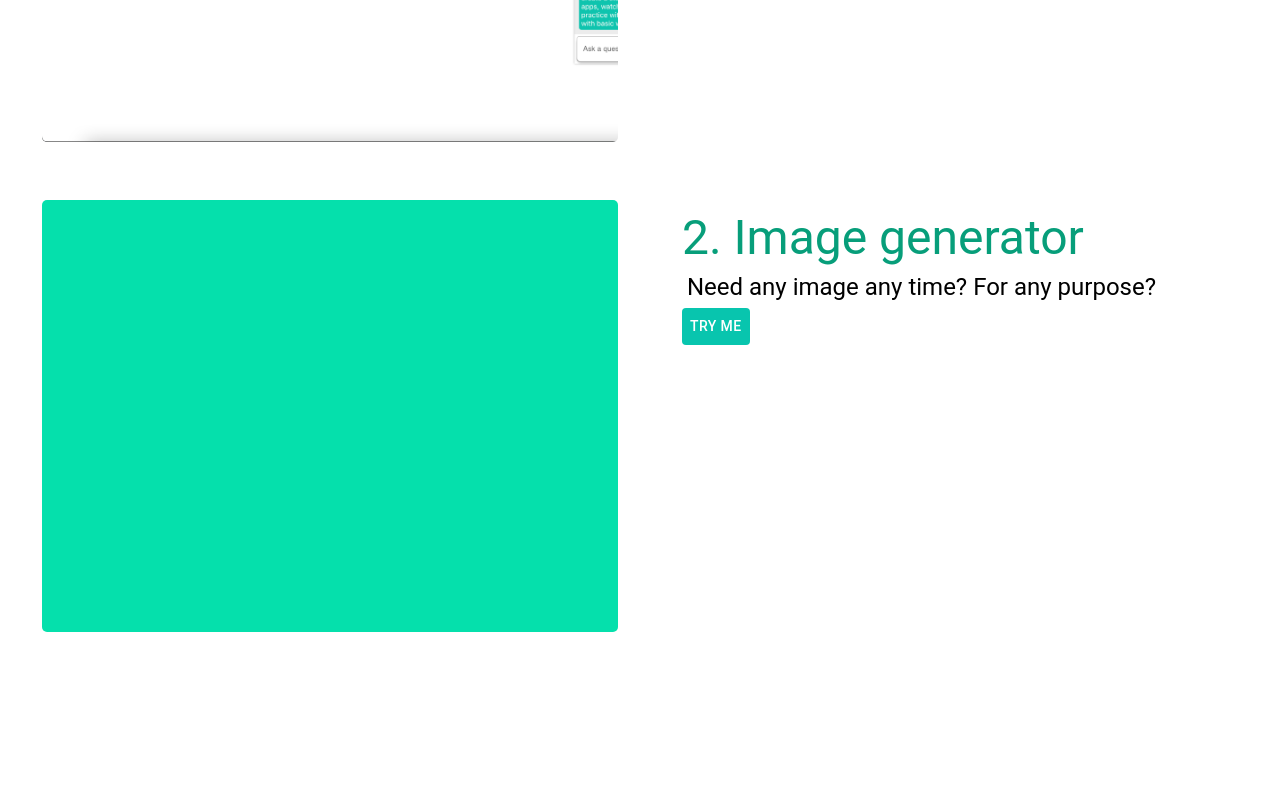
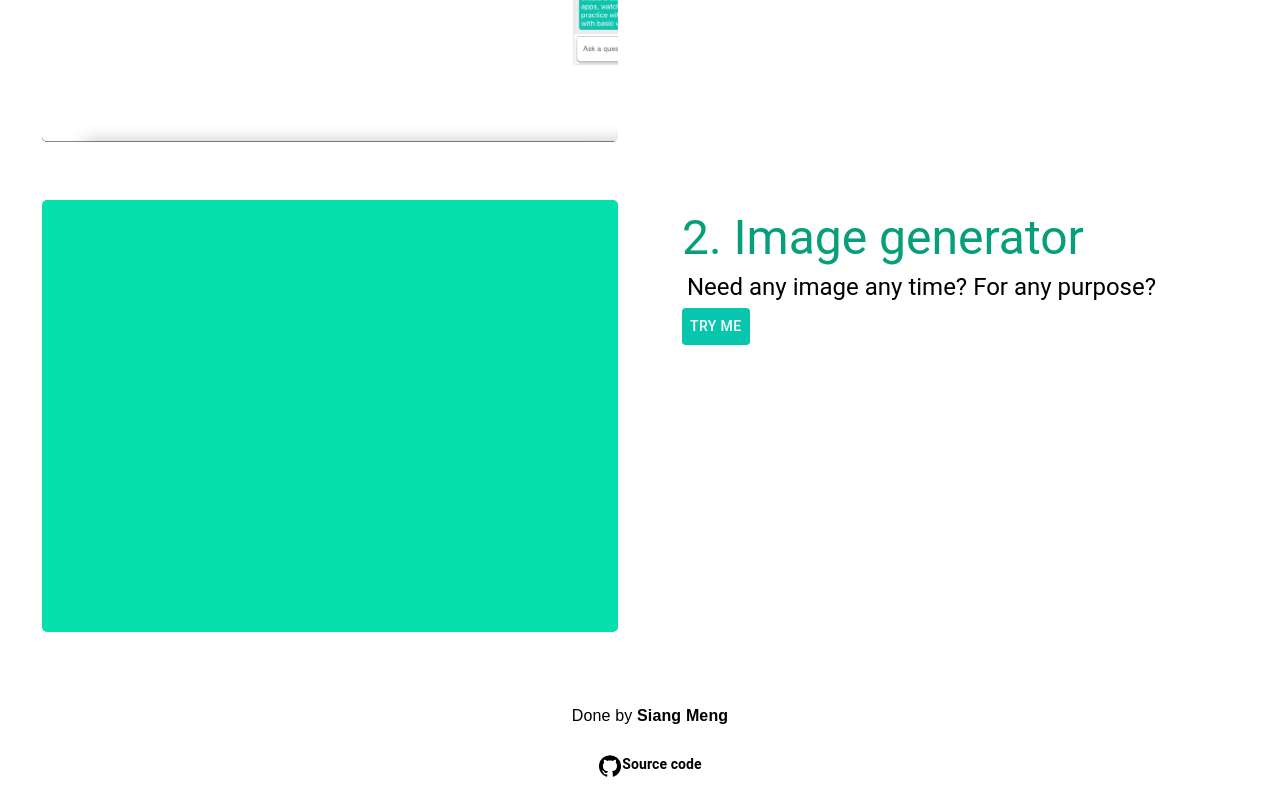
Before and after one commit to DemonDia/ama-gpt, a React (Create React App) app: page / in a window 1280 px wide. Shown: the part 1174-1974 px from the top of the page. Before the commit the page ends 1844 px from the top, so only its background shows below. Built offline with nearby package versions, Linux system fonts and the light colour scheme; no server answers.

Commit message:
style: adding of footer

```diff
--- a/src/App.css
+++ b/src/App.css
@@ -32,6 +32,7 @@
   from {
     transform: rotate(0deg);
   }
+
   to {
     transform: rotate(360deg);
   }
@@ -40,3 +41,7 @@
 .MuiButton-contained {
   text-transform: initial !important;
 }
+
+.pageContainer {
+  min-height: 100vh;
+}
--- a/src/App.js
+++ b/src/App.js
@@ -18,6 +18,8 @@ import AMAPage from "./pages/AMAPage";
 // ====================================component imports====================================
 // ===============general===============
 import Navbar from "./components/general/Navbar";
+import Footer from "./components/general/Footer";
+
 function App() {
     return (
         <div className="App">
@@ -34,6 +36,7 @@ function App() {
                     <Route exact path="/ama" element={<AMAPage />} />
                 </Routes>
             </div>
+            <Footer />
         </div>
     );
 }
--- /dev/null
+++ b/src/components/general/Footer.js
@@ -0,0 +1,77 @@
+import React from "react";
+import { Box, Typography, Link } from "@mui/material";
+import GitHubIcon from "@mui/icons-material/GitHub";
+function Footer() {
+    return (
+        <Box
+            sx={{
+                width: "100%",
+                height: "100px",
+                // background: "black",
+                padding: "10px",
+                display: "grid",
+            }}
+        >
+            <Typography
+                variant="subtitle1"
+                component="div"
+                sx={{
+                    flexGrow: 1,
+                    // color: "white",
+                    fontFamily: "arial",
+                    margin: "auto",
+                }}
+            >
+                Done by{" "}
+                <Link
+                    href="https://github.com/DemonDia"
+                    target="_blank"
+                    sx={{
+                        color: "black",
+                        textDecoration: "none",
+                        fontWeight: "bold",
+                        "&:hover": {
+                            color: "rgba(8, 197, 174, 1)",
+                        },
+                    }}
+                >
+                    Siang Meng
+                </Link>
+            </Typography>
+
+            <Typography
+                variant="subtitle2"
+                component="div"
+                sx={{
+                    // color: "white",
+                    textDecoration: "none",
+                    fontWeight: "bold",
+                    margin: "auto",
+                    "&:hover": {
+                        color: "rgba(8, 197, 174, 1)",
+                    },
+                }}
+            >
+                <Link
+                    href="https://github.com/DemonDia/ama-gpt"
+                    target="_blank"
+                    sx={{
+                        color: "black",
+                        textDecoration: "none",
+                        fontWeight: "bold",
+                        display: "flex",
+                        "&:hover": {
+                            color: "rgba(8, 197, 174, 1)",
+                        },
+                    }}
+                >
+                    {" "}
+                    <GitHubIcon sx={{ alignSelf: "center" }} />
+                    Source code
+                </Link>
+            </Typography>
+        </Box>
+    );
+}
+
+export default Footer;
--- a/src/pages/LandingPage.js
+++ b/src/pages/LandingPage.js
@@ -24,11 +24,7 @@ function LandingPage() {
         },
     ];
     return (
-        <Box
-            sx={{
-                height: "200vh",
-            }}
-        >
+        <Box>
             <Box
                 sx={{
                     height: "100vh",
```
